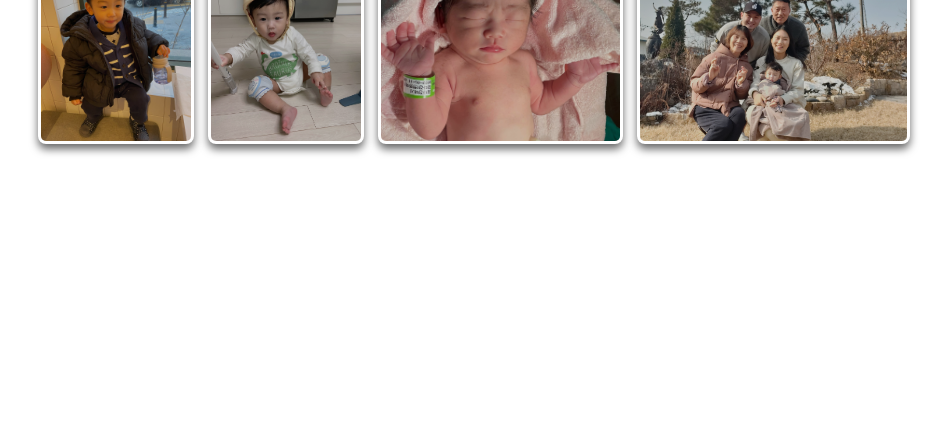
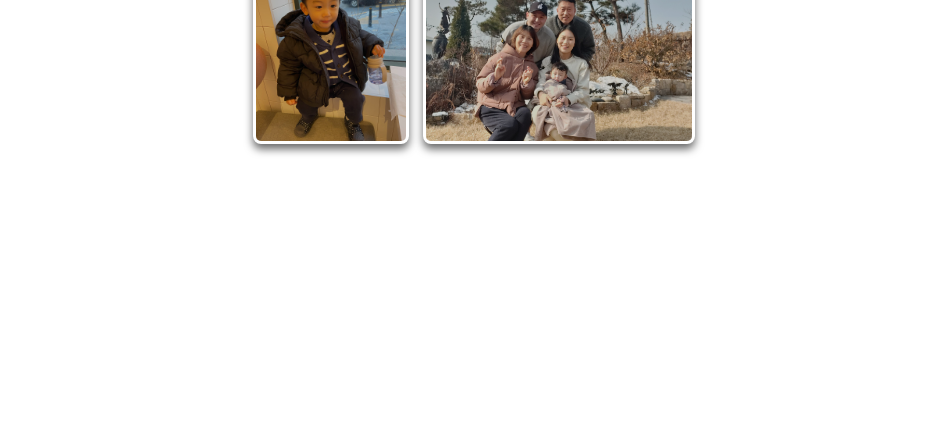
Before and after one commit to justin-dongwook-jung/haon_dj, a plain HTML site: page index.html in a window 1280 px wide. Shown: the part 359-800 px from the top of the page, without its empty margins (166-1113 px from the left). Drawn offline with Linux system fonts and the light colour scheme.

Commit message:
Changed album link

```diff
--- a/index.html
+++ b/index.html
@@ -13,19 +13,11 @@
 </head>
 <body>
 <div class="thumbs">
-  <a href="https://www.icloud.com/sharedalbum/#B0O5VaUrz9rKdY" class="image-container">
+  <a href="https://photos.app.goo.gl/snA2wibdXxXtjP8t9" class="image-container">
     <img src='img/2024.JPG' alt=''>
-    <div class="overlay-text">2024 하온이</div>
+    <div class="overlay-text">하온이</div>
   </a>
-  <a href="https://www.icloud.com/sharedalbum/#B0OGfnH8tp3Vpj" class="image-container">
-    <img src='img/2023.JPG' alt=''>
-    <div class="overlay-text">2023 하온이</div>
-  </a>
-  <a href="https://www.icloud.com/sharedalbum/#B0O5qXGF1wixdj" class="image-container">
-    <img src='img/2022.JPG' alt=''>
-    <div class="overlay-text">2022 하온이</div>
-  </a>
-  <a href="https://www.icloud.com/sharedalbum/#B0OGqkRUiJ8n9IC" class="image-container">
+  <a href="https://photos.app.goo.gl/g8W2BsaVtHK56AV38" class="image-container">
     <img src='img/dj.JPG' alt=''>
     <div class="overlay-text">다정이네</div>
   </a>
```
